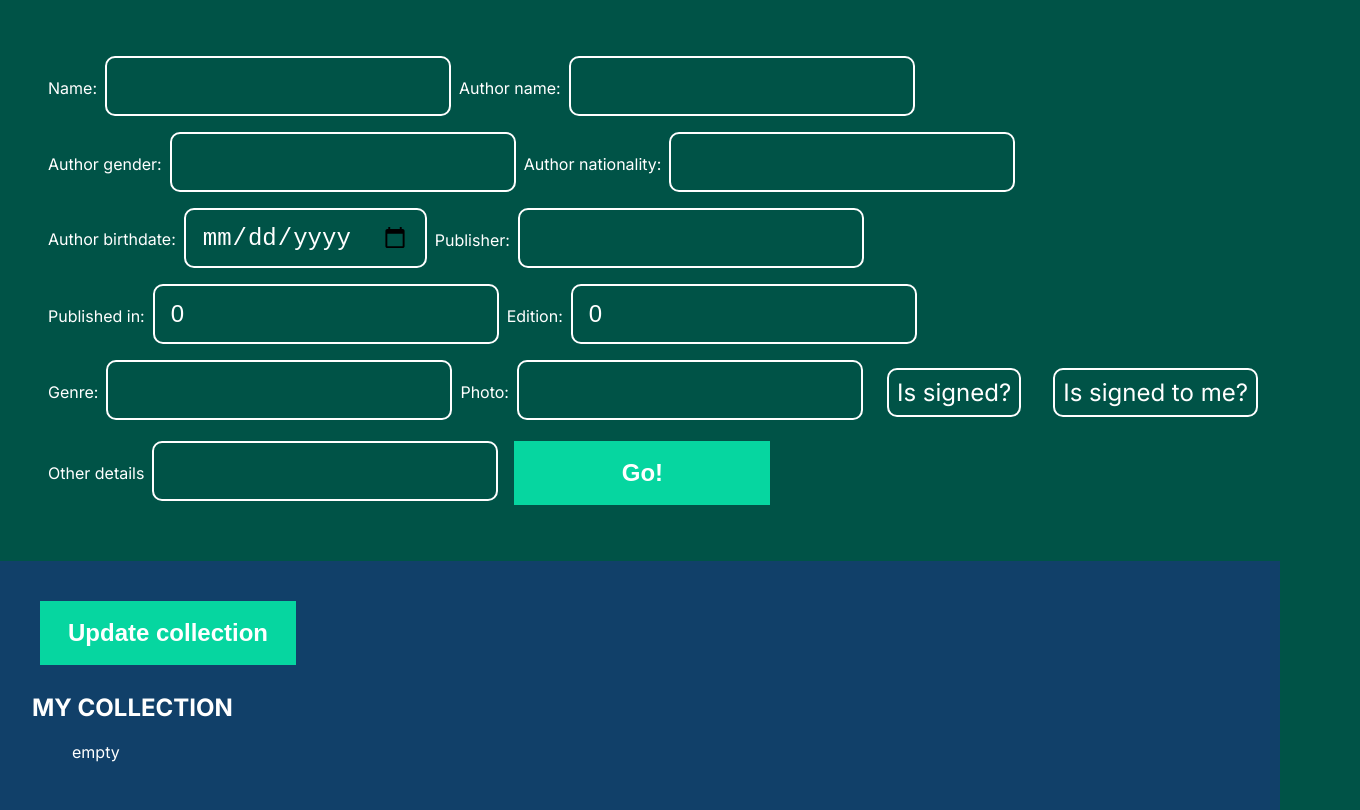
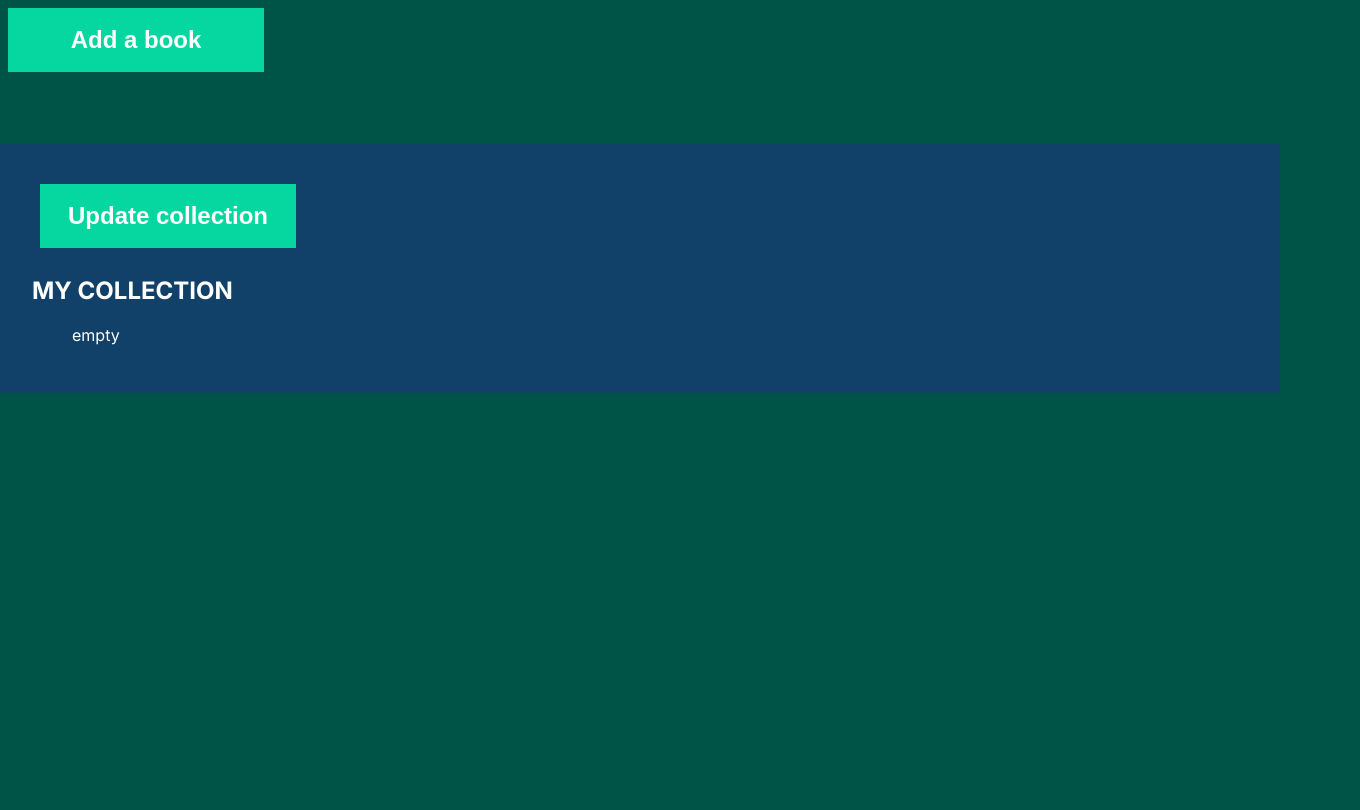
Before and after one commit to anamartins/book-inventory, a Next.js app: page / in a window 1280 px wide. Shown: the whole page, 1360 px wide, since content can reach past the window. Built offline with nearby package versions, Linux system fonts and the light colour scheme.

Commit message:
Hide add book Form (#14)
* Hide add book Form

* remove closed-form class

```diff
--- a/src/app/components/Form/Form.scss
+++ b/src/app/components/Form/Form.scss
@@ -2,7 +2,16 @@
     display: flex;
     flex-wrap: wrap;
     justify-content: flex-start;
-    margin: 1rem;
-    padding: var(--padding);
+    margin: 2rem;
     width: 100vw;
+    overflow: hidden;
+    transition: opacity 300ms ease, height 100ms ease;
+    height: 0;
+    opacity: 0;
 }
+
+.open-form {
+    transition: opacity 300ms ease, height 100ms ease;
+    height: 100%;
+    opacity: 1;
+}
--- a/src/app/components/Form/Form.tsx
+++ b/src/app/components/Form/Form.tsx
@@ -8,7 +8,7 @@ import { saveBook, Book } from '../../utils/bookStorage';
 
 import './Form.scss';
 
-const Form = () => {
+const Form = ({isOpen}) => {
     const [formData, updateFormData] = useState({
         name: '',
         authorName: '',
@@ -64,7 +64,7 @@ const Form = () => {
     }
 
     return (
-        <form className="form" onSubmit={onSubmit}>
+        <form className={`form ${isOpen ? "open-form" : ""}`} onSubmit={onSubmit}>
             <FormInput
                 name="name"
                 label="Name:"
--- a/src/app/page.tsx
+++ b/src/app/page.tsx
@@ -11,6 +11,7 @@ import BookList from './components/BookList/BookList';
 
 export default function Home() {
     const [books, setBooks] = useState('');
+    const [isShowAddBook, setIsShowAddBook] = useState (false);
 
     useEffect(() => {
         setBooks(getBooks());
@@ -20,9 +21,16 @@ export default function Home() {
         setBooks(getBooks());
     }
 
+    function showAddBook() {
+        console.log('show!', isShowAddBook)
+        setIsShowAddBook(!isShowAddBook);
+
+    }
+
     return (
         <main className={styles.main}>
-            <Form />
+            <Button label="Add a book" onClick={showAddBook}/>
+            <Form isOpen={isShowAddBook}/>
             <div className={styles.collection}>
                 <Button label="Update collection" onClick={onButtonClick} />
                 <h2>MY COLLECTION</h2>
```
